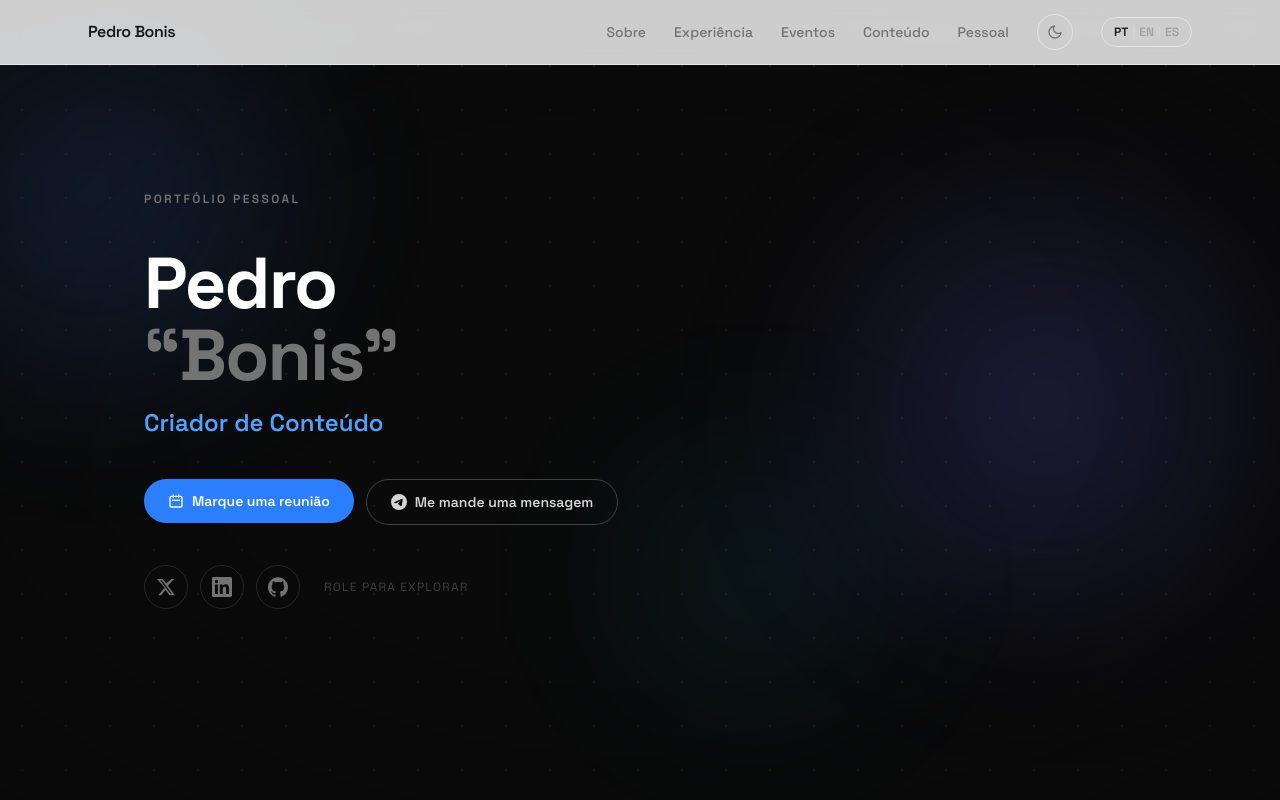
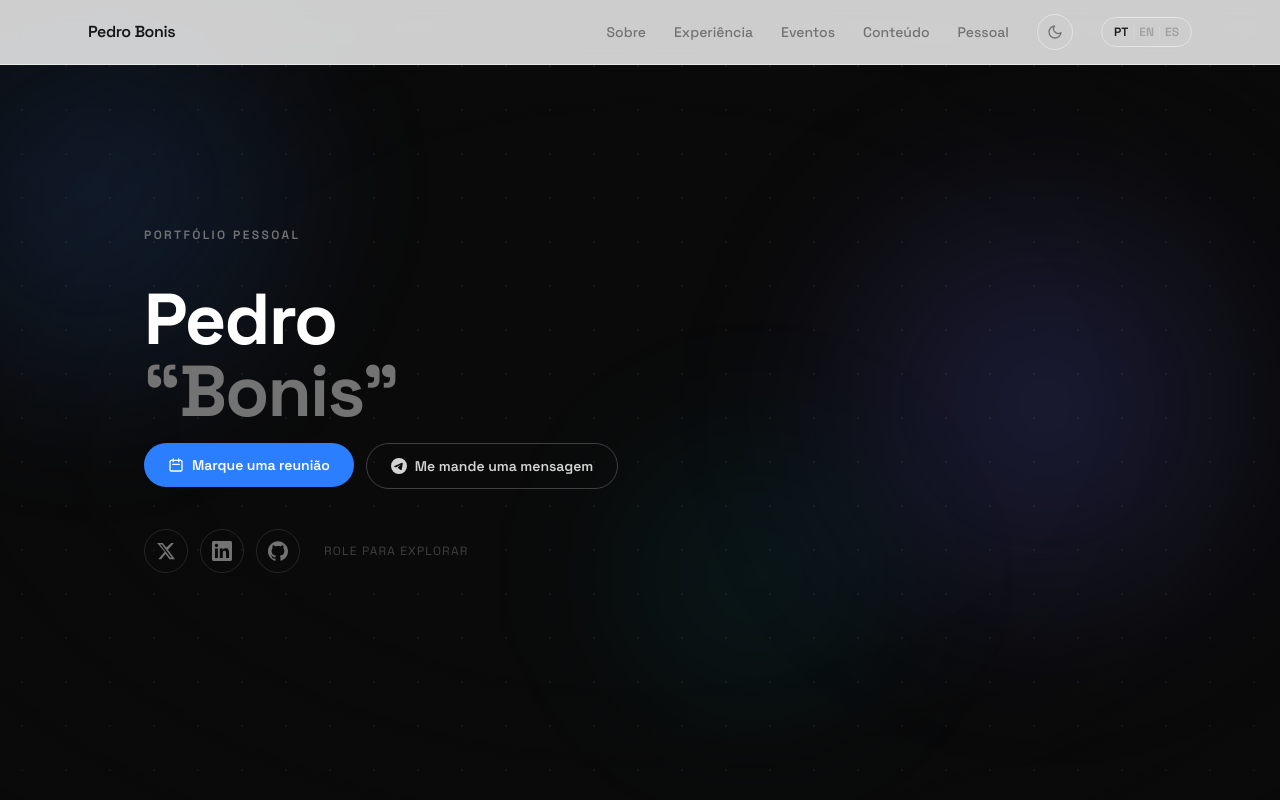
Before and after one commit to Bonisph/bonis-portfolio, a Next.js app: page / in a window 1280 px wide. Shown: the top 800 px of the page. Built offline with nearby package versions, Linux system fonts and the light colour scheme.

Commit message:
chore: remove RoleCycler do Hero

```diff
--- a/src/components/Hero.tsx
+++ b/src/components/Hero.tsx
@@ -3,7 +3,6 @@
 import Image from "next/image";
 import { siteConfig } from "@/data/portfolio";
 import { useLang } from "@/context/LanguageContext";
-import RoleCycler from "@/components/RoleCycler";
 
 const TwitterIcon = () => (
   <svg viewBox="0 0 24 24" className="w-5 h-5 fill-current" aria-hidden="true">
@@ -126,16 +125,9 @@ export default function Hero() {
             <span className="text-neutral-500">&ldquo;Bonis&rdquo;</span>
           </h1>
 
-          <p
-            className="text-xl md:text-2xl text-neutral-400 mb-10 font-light"
-            style={heroStyle(2)}
-          >
-            <RoleCycler />
-          </p>
-
           <div
             className="flex flex-col sm:flex-row items-start gap-3 mb-10"
-            style={heroStyle(3)}
+            style={heroStyle(2)}
           >
             <a
               href={siteConfig.socials.calendly}
@@ -159,7 +151,7 @@ export default function Hero() {
 
           <div
             className="flex flex-wrap items-center gap-3"
-            style={heroStyle(4)}
+            style={heroStyle(3)}
           >
             <a
               href={siteConfig.socials.twitter}
```
